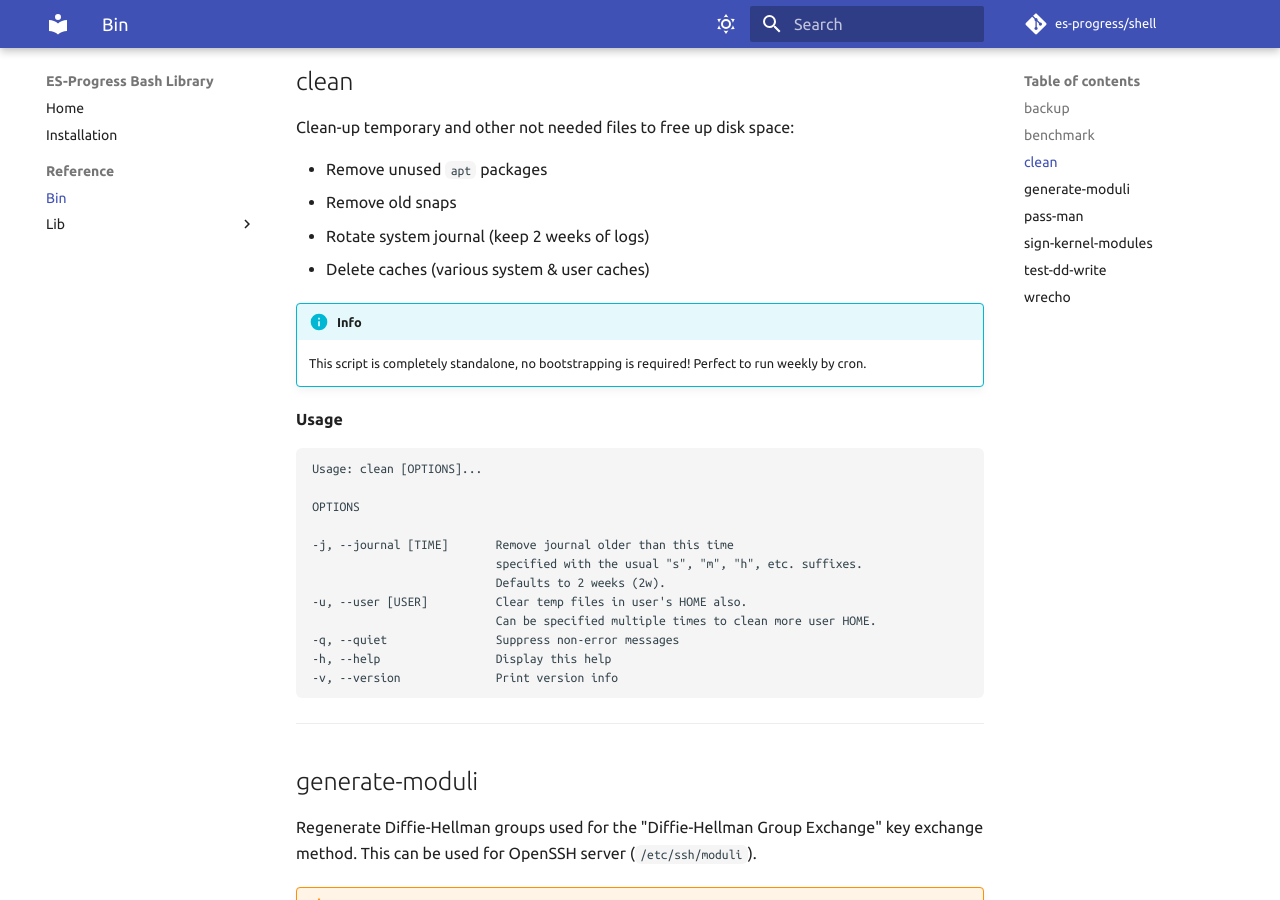
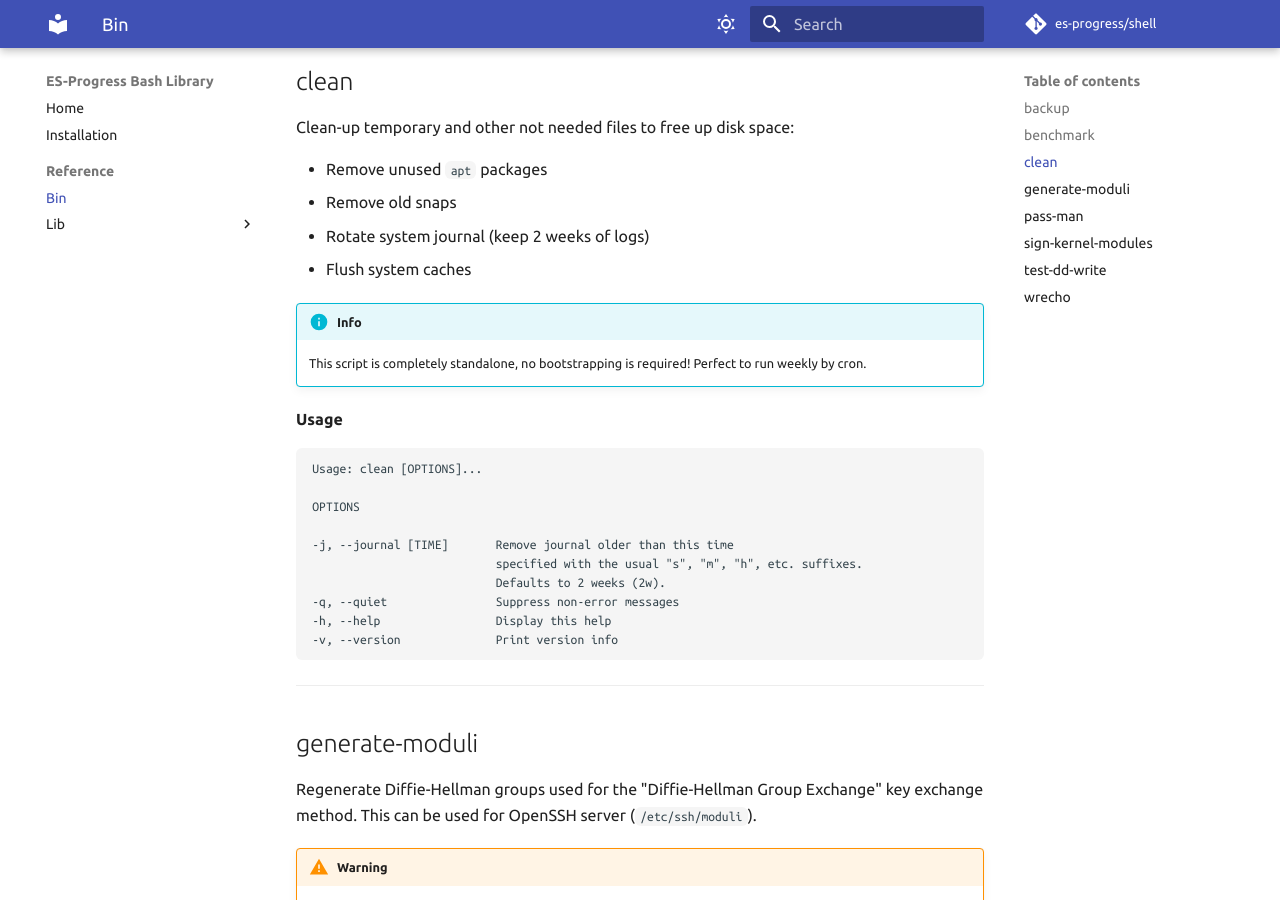
Before and after one commit to es-progress/shell, an MkDocs documentation site: the page built from docs/bin.md, in a window 1280 px wide and 900 px high, scrolled down 2600 px. Built offline with MkDocs 1.6.1 and Material for MkDocs 9.7.7, drawn with Linux system fonts in a browser that asks for light colours; emoji names are drawn with the system emoji font; comment, search, counter and statistics services are not loaded.

Commit message:
clean: remove --user option

```diff
--- a/docs/bin.md
+++ b/docs/bin.md
@@ -121,7 +121,7 @@ Clean-up temporary and other not needed files to free up disk space:
 -   Remove unused `apt` packages
 -   Remove old snaps
 -   Rotate system journal (keep 2 weeks of logs)
--   Delete caches (various system & user caches)
+-   Flush system caches
 
 !!! info
 
@@ -138,8 +138,6 @@ OPTIONS
 -j, --journal [TIME]       Remove journal older than this time
                            specified with the usual "s", "m", "h", etc. suffixes.
                            Defaults to 2 weeks (2w).
--u, --user [USER]          Clear temp files in user's HOME also.
-                           Can be specified multiple times to clean more user HOME.
 -q, --quiet                Suppress non-error messages
 -h, --help                 Display this help
 -v, --version              Print version info
```
Also changed, not shown: 1 other file.
